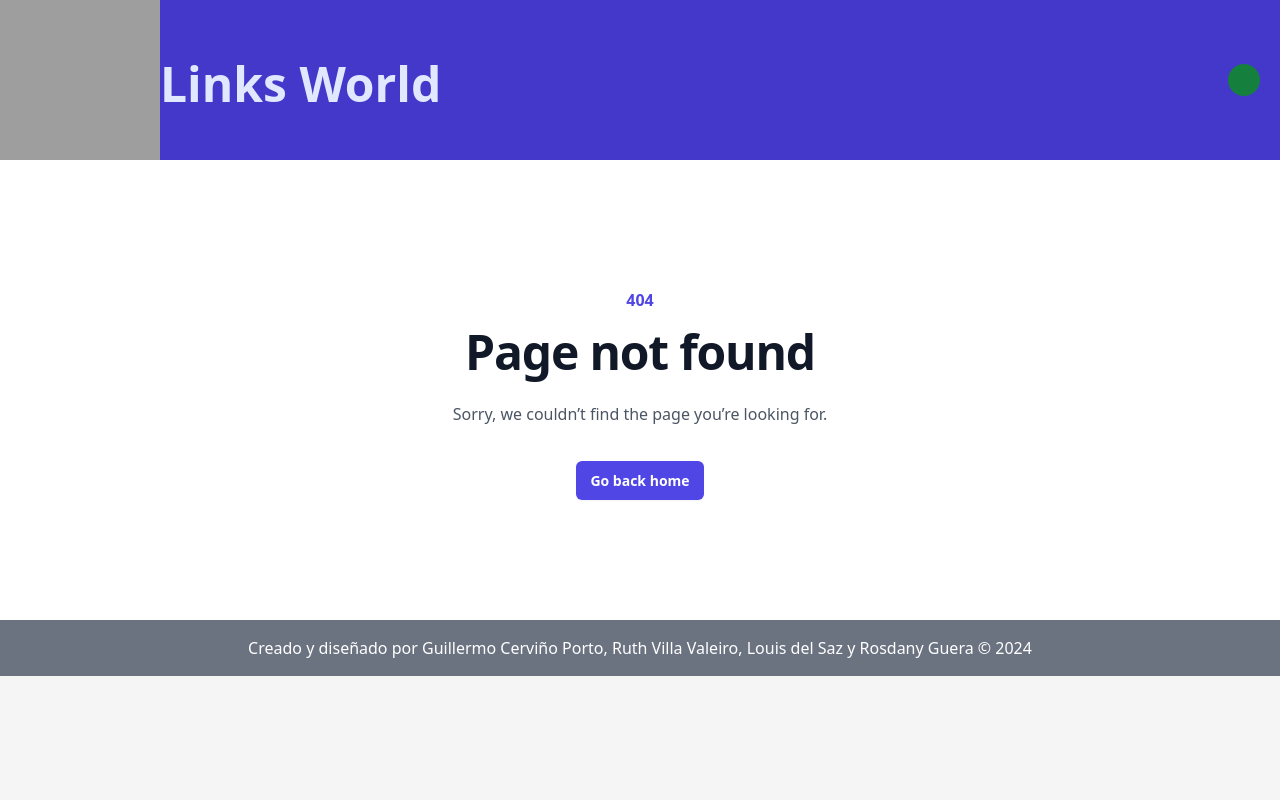
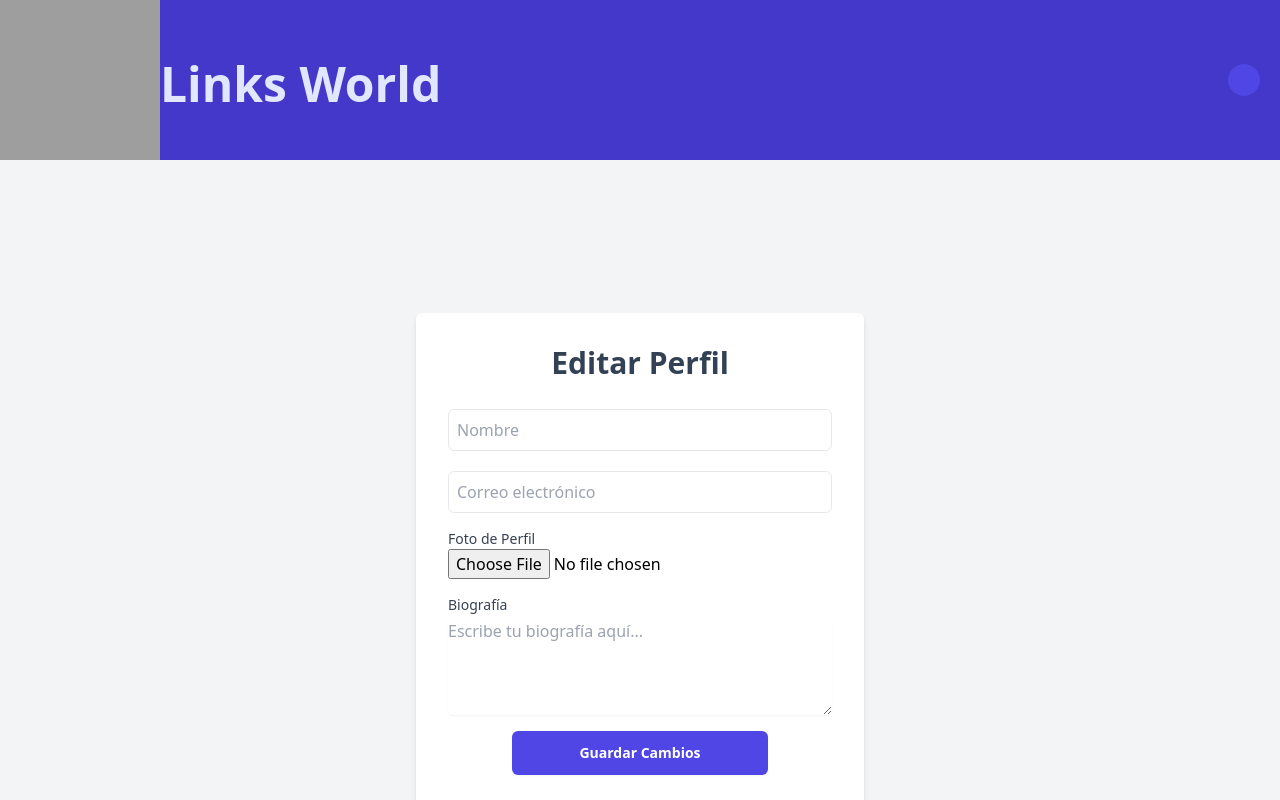
Before and after one commit to GuillermoGCP/Social-Links, a React (Vite) app: page /dashboard/profileEdit in a window 1280 px wide. Shown: the top 800 px of the page. Built offline with nearby package versions, Linux system fonts and the light colour scheme; grey boxes are pictures that could not be loaded.

Commit message:
creada pagina para editar perfil

```diff
--- a/src/components/Header.jsx
+++ b/src/components/Header.jsx
@@ -11,7 +11,7 @@ const Header = () => {
             Links World
           </h1>
         </div>
-        <ProfileBox /> {/* Componente ProfileBox */}
+        <ProfileBox />
       </div>
     </header>
   );
--- a/src/components/ProfileBox.jsx
+++ b/src/components/ProfileBox.jsx
@@ -1,4 +1,5 @@
-import { useContext } from "react";
+import React, { useContext } from "react";
+import { Link } from "react-router-dom";
 import { tokenContext } from "../contexs/tokenContext";
 import Button from "@mui/material/Button";
 import ClickAwayListener from "@mui/material/ClickAwayListener";
@@ -8,7 +9,6 @@ import Popper from "@mui/material/Popper";
 import MenuItem from "@mui/material/MenuItem";
 import MenuList from "@mui/material/MenuList";
 import useCloseSesion from "../hooks/useCloseSesion";
-import React from "react";
 
 const ProfileBox = () => {
   const { closeSesionHandler } = useCloseSesion();
@@ -47,7 +47,7 @@ const ProfileBox = () => {
   }, [open]);
 
   return (
-    <header className="bg-green-700 p-4 text-white mr-5 rounded-2xl">
+    <header className="bg-indigo-600 p-4 text-white mr-5 rounded-2xl">
       {profileInfo && Object.values(profileInfo).length > 0 && (
         <div className="flex items-center space-x-4">
           <img
@@ -99,8 +99,10 @@ const ProfileBox = () => {
                           onKeyDown={handleListKeyDown}
                         >
                           <MenuItem onClick={handleClose}>Mi perfil</MenuItem>
-                          <MenuItem onClick={handleClose}>
-                            Editar mis datos
+                          <MenuItem>
+                            <Link to="/dashboard/profileEdit">
+                              Editar perfil
+                            </Link>
                           </MenuItem>
                           <MenuItem onClick={(handleClose, closeSesionHandler)}>
                             Cerrar sesión
--- /dev/null
+++ b/src/hooks/useProfileEdit.js
@@ -0,0 +1,55 @@
+import { useState, useContext } from "react";
+import useApiRequest from "./useApiRequest.js";
+import { toast } from "react-toastify";
+import { tokenContext } from "../contexs/tokenContext.jsx";
+
+const useProfileEdit = () => {
+  const { fetchData } = useApiRequest();
+  const [name, setName] = useState("");
+  const [email, setEmail] = useState("");
+  const [profilePicture, setProfilePicture] = useState(null);
+  const [biography, setBio] = useState("");
+  const [tokenState] = useContext(tokenContext);
+
+  const url = import.meta.env.VITE_SERVER_URL + `/profile`;
+
+  const onSuccess = (data) => {
+    toast.success(data.data.message);
+    console.log(data);
+  };
+
+  const onError = (error) => {
+    toast.error(error.error);
+    console.log(error);
+  };
+
+  const formData = new FormData();
+  name ? formData.append("name", name) : null;
+  email ? formData.append("email", email) : null;
+  profilePicture ? formData.append("profilePicture", profilePicture) : null;
+  biography ? formData.append("biography", biography) : null;
+
+  const handleProfileEditSubmit = async (e) => {
+    e.preventDefault();
+    const urlData = {
+      method: "PATCH",
+      headers: { Authorization: `Bearer ${tokenState}` },
+      body: formData,
+    };
+    fetchData(url, urlData, onSuccess, onError);
+  };
+
+  return {
+    name,
+    setName,
+    email,
+    setEmail,
+    profilePicture,
+    setProfilePicture,
+    biography,
+    setBio,
+    handleProfileEditSubmit,
+  };
+};
+
+export default useProfileEdit;
--- a/src/main.jsx
+++ b/src/main.jsx
@@ -12,6 +12,7 @@ import "./index.css";
 import { TokenProvider } from "./contexs/tokenContext";
 import MainPage from "./pages/MainPage";
 import LinkDetailsPage from "./pages/LinkDetailsPage";
+import ProfileUserEdit from "./pages/ProfileUserEdit";
 
 const router = createBrowserRouter([
   { path: "", element: <Login /> },
@@ -21,6 +22,7 @@ const router = createBrowserRouter([
     element: <BaseComponent />,
     children: [
       { path: "dashboard", element: <Dashboard /> },
+      { path: "dashboard/profileEdit", element: <ProfileUserEdit /> },
       { path: "main", element: <MainPage /> },
       { path: "/:id", element: <LinkDetailsPage /> },
       { path: "*", element: <PageNotFound /> },
--- a/src/pages/MainPage.jsx
+++ b/src/pages/MainPage.jsx
@@ -1,13 +1,11 @@
 import React from "react";
 import useMainPage from "../hooks/useMainPage";
-import Header from "../components/Header";
 import OneLink from "../components/OneLink";
 import { useNavigate } from "react-router-dom";
 import PostLink from "../components/PostLink";
 import useSearch from "../hooks/useSearch";
 import Search from "../components/Search";
 import Button from "../components/Button";
-import Footer from "../components/Footer";
 
 const MainPage = () => {
   //Fetch para traer los links:
--- /dev/null
+++ b/src/pages/ProfileUserEdit.jsx
@@ -0,0 +1,69 @@
+import useProfileEdit from "../hooks/useProfileEdit";
+import TextInput from "../components/TextInput";
+import EmailInput from "../components/EmailInput";
+import Button from "../components/Button";
+
+const ProfileUserEdit = () => {
+  const {
+    name,
+    setName,
+    email,
+    setEmail,
+    profilePicture,
+    setProfilePicture,
+    biography,
+    setBio,
+    handleProfileEditSubmit,
+  } = useProfileEdit();
+
+  return (
+    <div className="bg-cover bg-center min-h-screen flex items-center justify-center bg-gray-100">
+      <div className="bg-white p-8 shadow-md rounded-md max-w-md w-full">
+        <h2 className="text-3xl font-semibold mb-6 text-center text-slate-700">
+          Editar Perfil
+        </h2>
+        <form className="space-y-4" onSubmit={handleProfileEditSubmit}>
+          <TextInput name={name} setName={setName} placeholder={"Nombre"} />
+          <EmailInput
+            email={email}
+            setEmail={setEmail}
+            placeholder={"Correo electrónico"}
+          />
+          <div className="mb-4">
+            <label className="block text-sm font-medium text-gray-700">
+              Foto de Perfil
+            </label>
+            <input
+              type="file"
+              accept="image/*"
+              onChange={(e) => setProfilePicture(e.target.files[0])}
+            />
+            {profilePicture && (
+              <img
+                src={URL.createObjectURL(profilePicture)}
+                alt="Previsualización"
+                className="mt-2 rounded-md"
+                style={{ maxWidth: "100%" }}
+              />
+            )}
+          </div>
+          <div className="mb-4">
+            <label className="block text-sm font-medium text-gray-700">
+              Biografía
+            </label>
+            <textarea
+              value={biography}
+              onChange={(e) => setBio(e.target.value)}
+              rows={4}
+              className="form-input rounded-md shadow-sm mt-1 block w-full"
+              placeholder="Escribe tu biografía aquí..."
+            />
+          </div>
+          <Button handler={handleProfileEditSubmit}>Guardar Cambios</Button>
+        </form>
+      </div>
+    </div>
+  );
+};
+
+export default ProfileUserEdit;
```
